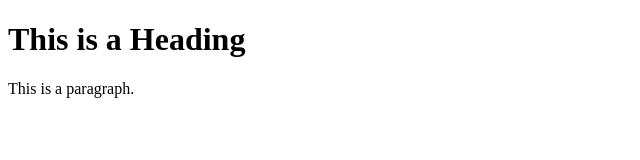
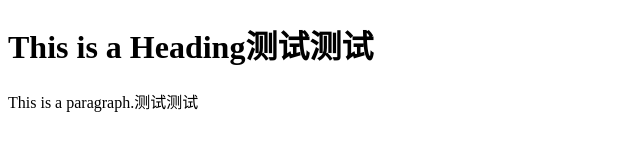
Before and after one commit to lydiayuyang/Learn-English-Web, a plain HTML site: page index.html in a window 1280 px wide. Shown: the whole page, without its empty margins (0-640 px from the left). Drawn offline with Linux system fonts and the light colour scheme.

Commit message:
Update index.html

```diff
--- a/index.html
+++ b/index.html
@@ -7,7 +7,9 @@
 
   <body>
 
-  <h1>This is a Heading</h1>
-  <p>This is a paragraph.</p>
+  <h1>This is a Heading测试测试
+  </h1>
+  <p>This is a paragraph.测试测试
+  </p>
   </body>
 </html>
```
